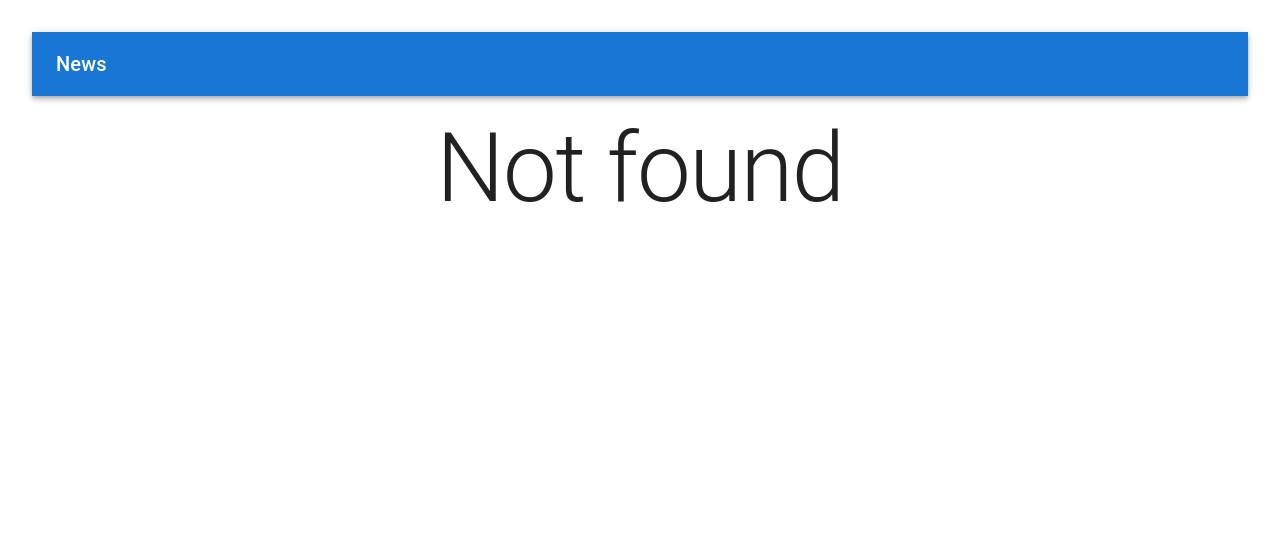
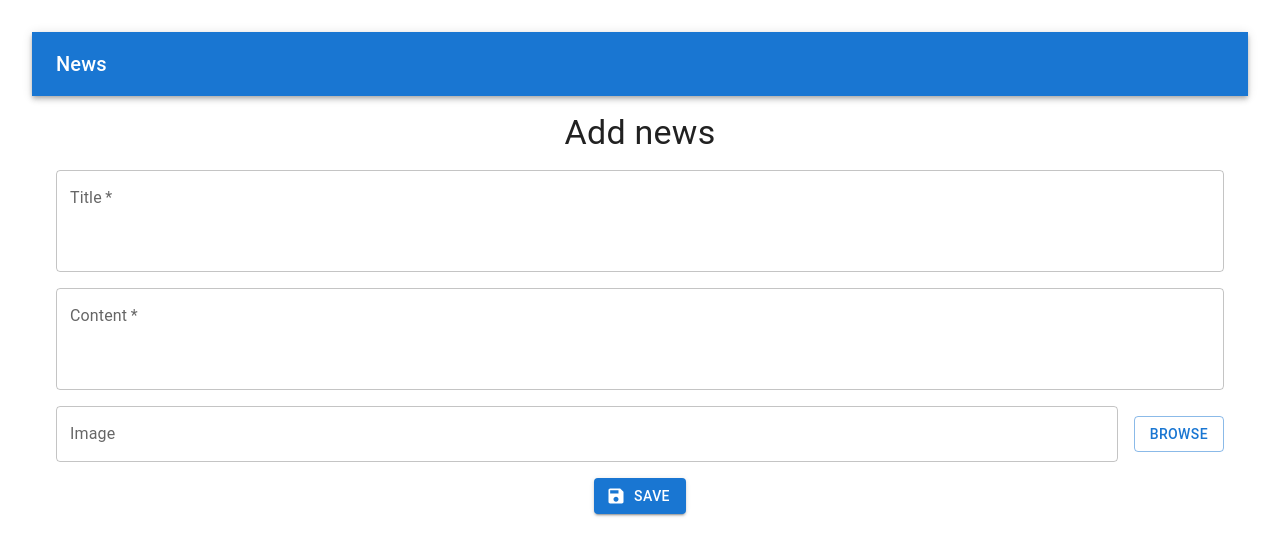
Before and after one commit to DarkFlarex/test-10, a React (Vite) app in the folder frontend/: page /news/addNews in a window 1280 px wide. Before the commit this address had no page. Shown: the top 556 px of the page. Built offline with nearby package versions, Linux system fonts and the light colour scheme.

Commit message:
Реализован компонент `AddNews`, который использует форму для добавления новостей.

```diff
--- a/frontend/src/App.tsx
+++ b/frontend/src/App.tsx
@@ -1,8 +1,9 @@
 import './App.css'
-import AppToolbar from "./UI/AppToolbar/AppToolbar.tsx";
+import AppToolbar from "./UI/AppToolbar/AppToolbar";
 import {Container, Typography} from "@mui/material";
 import {Route, Routes} from "react-router-dom";
-import News from "./features/news/components/News.tsx";
+import News from "./features/news/News";
+import AddNews from "./features/news/addNews";
 
 const App = () => {
 
@@ -12,6 +13,7 @@ const App = () => {
           <Container maxWidth="xl" component="main">
               <Routes>
                   <Route path="/" element={<News />} />
+                  <Route path="/news/addNews" element={<AddNews />} />
                   <Route path="*" element={<Typography variant="h1">Not found</Typography>} />
               </Routes>
           </Container>
--- /dev/null
+++ b/frontend/src/features/news/addNews.tsx
@@ -0,0 +1,28 @@
+import {useAppDispatch, useAppSelector} from "../../app/hooks";
+import {selectNewsCreating} from "./newsSlice";
+import {NewsMutation} from "../../types";
+import {createNews} from "./newsThunks";
+import {Grid, Typography} from "@mui/material";
+import NewsForm from "./components/NewsForm";
+
+const AddNews = () => {
+    const isCreating = useAppSelector(selectNewsCreating);
+    const dispatch = useAppDispatch();
+
+    const handleNewsSubmit =async (newsMutation: NewsMutation) => {
+        await dispatch(createNews(newsMutation));
+    };
+    return (
+        <>
+            <Typography variant="h4" sx={{ mb: 2 }}>
+                Add news
+            </Typography>
+
+            <Grid item>
+                <NewsForm onSubmit={handleNewsSubmit} isLoading={isCreating} />
+            </Grid>
+        </>
+    );
+};
+
+export default AddNews;
```
